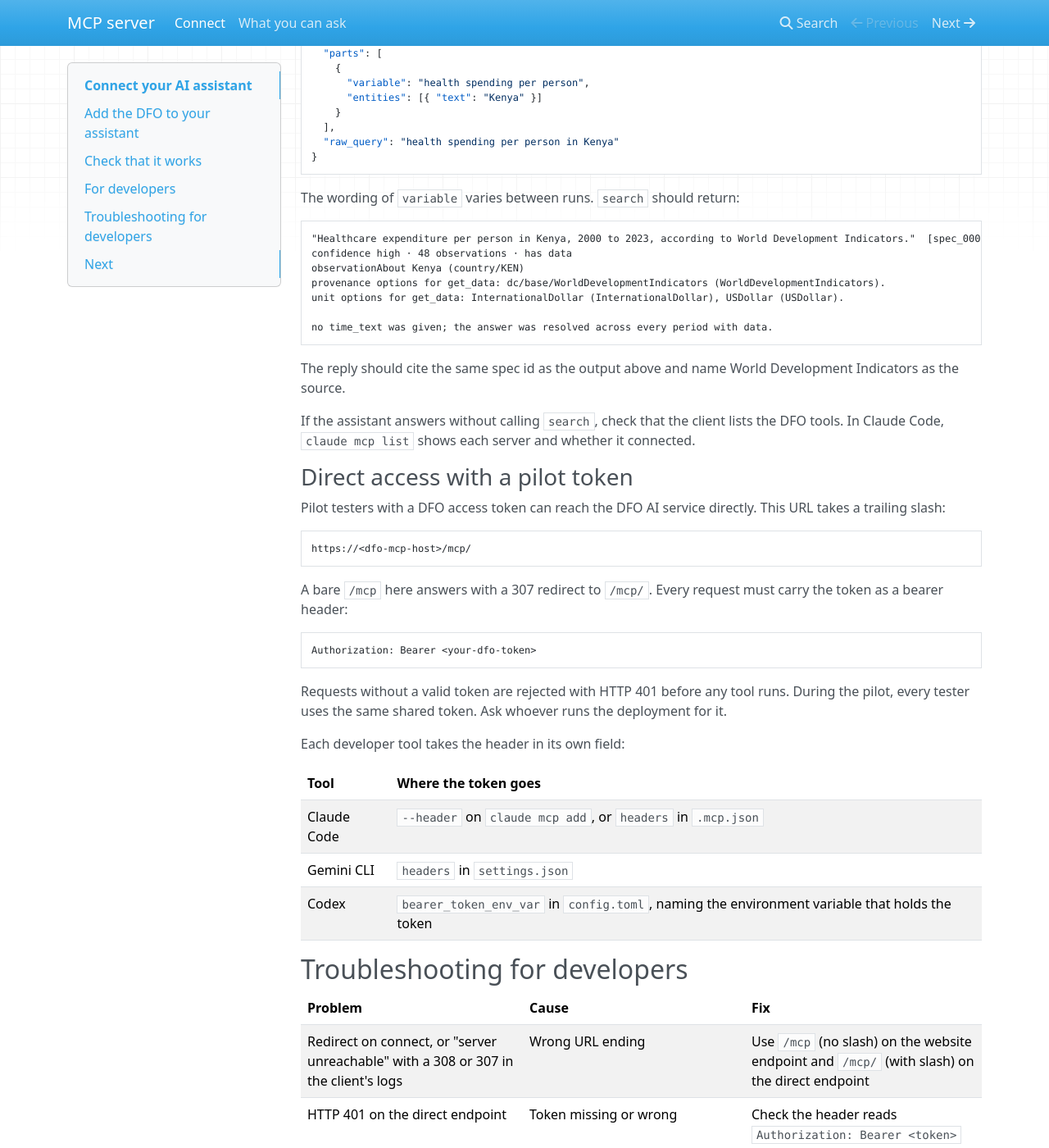
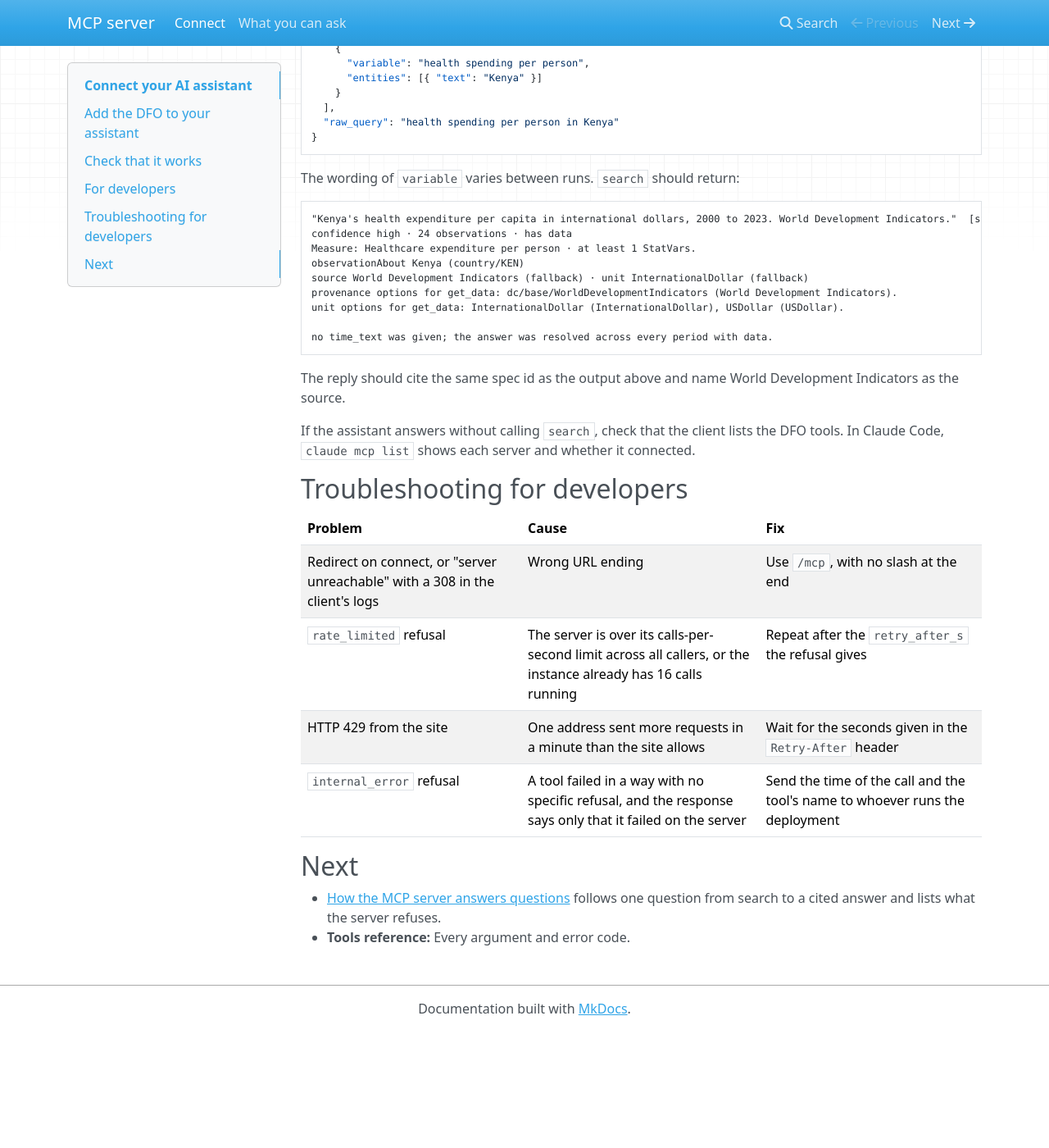
Before and after one commit to DevelopmentFinanceObservatory/ai, an MkDocs documentation site: the page built from docs/guide/connect.md, in a window 1280 px wide and 1400 px high, scrolled down 4658 px. Shown: the whole window at 82% size. Built offline with MkDocs 1.6.1, drawn with Linux system fonts in a browser that asks for light colours; nearby versions of some CDN libraries; after the commit the page ends 5916 px from its top, so only the background shows below that; some of the changed text lies outside the part shown.

Commit message:
Seed dev from ONEcampaign/dfo-ai@afbf84ffad716d120dc08f2f8d3d91a195a5fc09
Synced-from: ONEcampaign/dfo-ai@afbf84ffad716d120dc08f2f8d3d91a195a5fc09
Co-authored-by: Jorge Rivera <7374450+jm-rivera@users.noreply.github.com>

````diff
--- a/docs/guide/connect.md
+++ b/docs/guide/connect.md
@@ -72,11 +72,11 @@ For error codes and other technical problems, see [Troubleshooting for developer
 
 ## For developers
 
-The rest of this page covers the server's behaviour, setup for developer tools, and direct access for pilot testers.
+The rest of this page covers the server's behaviour and setup for developer tools.
 
 ### The endpoint
 
-The server uses MCP over streamable HTTP at a single URL, a DFO subdomain served by the website's proxy:
+The server uses MCP over streamable HTTP at a single URL on the website:
 
 ```text
 https://developmentfinance.org/mcp
@@ -211,10 +211,12 @@ The assistant calls `search` with arguments like these:
 The wording of `variable` varies between runs. `search` should return:
 
 ```text
-"Healthcare expenditure per person in Kenya, 2000 to 2023, according to World Development Indicators."  [spec_0002907ee44bf25fc98f343372614a84]
-confidence high · 48 observations · has data
+"Kenya's health expenditure per capita in international dollars, 2000 to 2023. World Development Indicators."  [spec_0002907ee44bf25fc98f343372614a84]
+confidence high · 24 observations · has data
+Measure: Healthcare expenditure per person · at least 1 StatVars.
 observationAbout Kenya (country/KEN)
-provenance options for get_data: dc/base/WorldDevelopmentIndicators (WorldDevelopmentIndicators).
+source World Development Indicators (fallback) · unit InternationalDollar (fallback)
+provenance options for get_data: dc/base/WorldDevelopmentIndicators (World Development Indicators).
 unit options for get_data: InternationalDollar (InternationalDollar), USDollar (USDollar).
 
 no time_text was given; the answer was resolved across every period with data.
@@ -222,43 +224,16 @@ no time_text was given; the answer was resolved across every period with data.
 
 The reply should cite the same spec id as the output above and name World Development Indicators as the source.
 
-<!-- TODO: verify this output against the public endpoint once it exists. It comes from a call to the data tools against the dev APIs on 28 September 2026. -->
-
 If the assistant answers without calling `search`, check that the client lists the DFO tools. In Claude Code, `claude mcp list` shows each server and whether it connected.
-
-### Direct access with a pilot token
-
-Pilot testers with a DFO access token can reach the DFO AI service directly. This URL takes a trailing slash:
-
-```text
-https://<dfo-mcp-host>/mcp/
-```
-
-A bare `/mcp` here answers with a 307 redirect to `/mcp/`. Every request must carry the token as a bearer header:
-
-```text
-Authorization: Bearer <your-dfo-token>
-```
-
-Requests without a valid token are rejected with HTTP 401 before any tool runs. During the pilot, every tester uses the same shared token. Ask whoever runs the deployment for it.
-
-Each developer tool takes the header in its own field:
-
-| Tool        | Where the token goes                                                                          |
-| ----------- | --------------------------------------------------------------------------------------------- |
-| Claude Code | `--header` on `claude mcp add`, or `headers` in `.mcp.json`                                   |
-| Gemini CLI  | `headers` in `settings.json`                                                                  |
-| Codex       | `bearer_token_env_var` in `config.toml`, naming the environment variable that holds the token |
 
 ## Troubleshooting for developers
 
-| Problem                                                                             | Cause                                                                                                          | Fix                                                                                           |
-| ----------------------------------------------------------------------------------- | -------------------------------------------------------------------------------------------------------------- | --------------------------------------------------------------------------------------------- |
-| Redirect on connect, or "server unreachable" with a 308 or 307 in the client's logs | Wrong URL ending                                                                                               | Use `/mcp` (no slash) on the website endpoint and `/mcp/` (with slash) on the direct endpoint |
-| HTTP 401 on the direct endpoint                                                     | Token missing or wrong                                                                                         | Check the header reads `Authorization: Bearer <token>`                                        |
-| `rate_limited` refusal                                                              | The server is over its calls-per-second limit across all callers, or the instance already has 16 calls running | Repeat after the `retry_after_s` the refusal gives                                            |
-| HTTP 429 from the site                                                              | One address sent more requests in a minute than the site allows                                                | Wait for the seconds given in the `Retry-After` header                                        |
-| `internal_error` refusal                                                            | A tool failed in a way with no specific refusal, and the response says only that it failed on the server       | Send the time of the call and the tool's name to whoever runs the deployment                  |
+| Problem                                                                      | Cause                                                                                                          | Fix                                                                          |
+| ---------------------------------------------------------------------------- | -------------------------------------------------------------------------------------------------------------- | ---------------------------------------------------------------------------- |
+| Redirect on connect, or "server unreachable" with a 308 in the client's logs | Wrong URL ending                                                                                               | Use `/mcp`, with no slash at the end                                         |
+| `rate_limited` refusal                                                       | The server is over its calls-per-second limit across all callers, or the instance already has 16 calls running | Repeat after the `retry_after_s` the refusal gives                           |
+| HTTP 429 from the site                                                       | One address sent more requests in a minute than the site allows                                                | Wait for the seconds given in the `Retry-After` header                       |
+| `internal_error` refusal                                                     | A tool failed in a way with no specific refusal, and the response says only that it failed on the server       | Send the time of the call and the tool's name to whoever runs the deployment |
 
 ## Next
 
````
